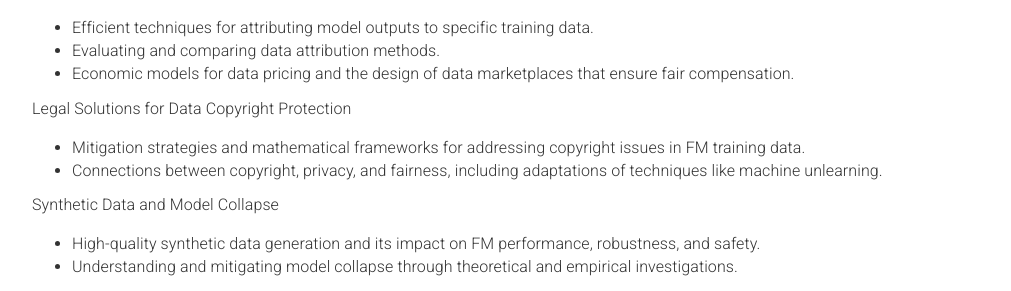
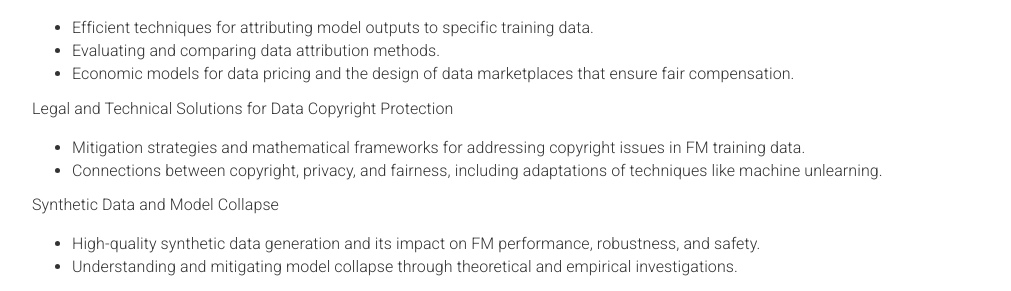
Before and after one commit to datafm/datafm.github.io, a Jekyll site: the page built from _pages/home.md, in a window 1280 px wide and 900 px high, scrolled down 1308 px. Shown: the part 161-452 px from the top of the window, without its empty margins (133-1144 px from the left). Built offline with Jekyll 4.4.1, drawn with Linux system fonts in a browser that asks for light colours.

Commit message:
llegal
and technical

```diff
--- a/_pages/home.md
+++ b/_pages/home.md
@@ -101,7 +101,7 @@ acknowledgements: ""
       <li>Evaluating and comparing data attribution methods.</li>
       <li>Economic models for data pricing and the design of data marketplaces that ensure fair compensation.</li>
     </ul>
-    <p>Legal Solutions for Data Copyright Protection</p>
+    <p>Legal and Technical Solutions for Data Copyright Protection</p>
     <ul>
       <li>Mitigation strategies and mathematical frameworks for addressing copyright issues in FM training data.</li>
       <li>Connections between copyright, privacy, and fairness, including adaptations of techniques like machine unlearning.</li>
```
